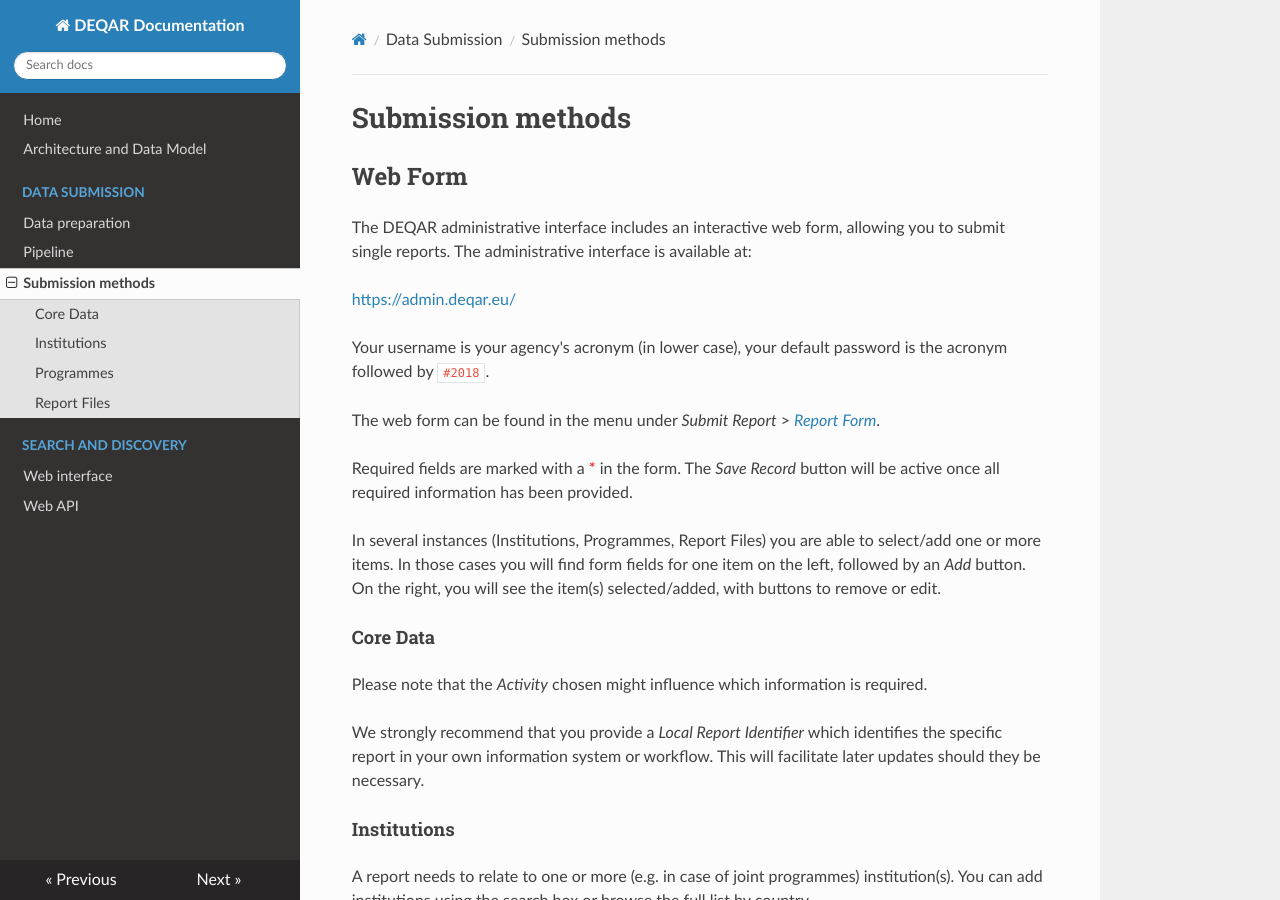
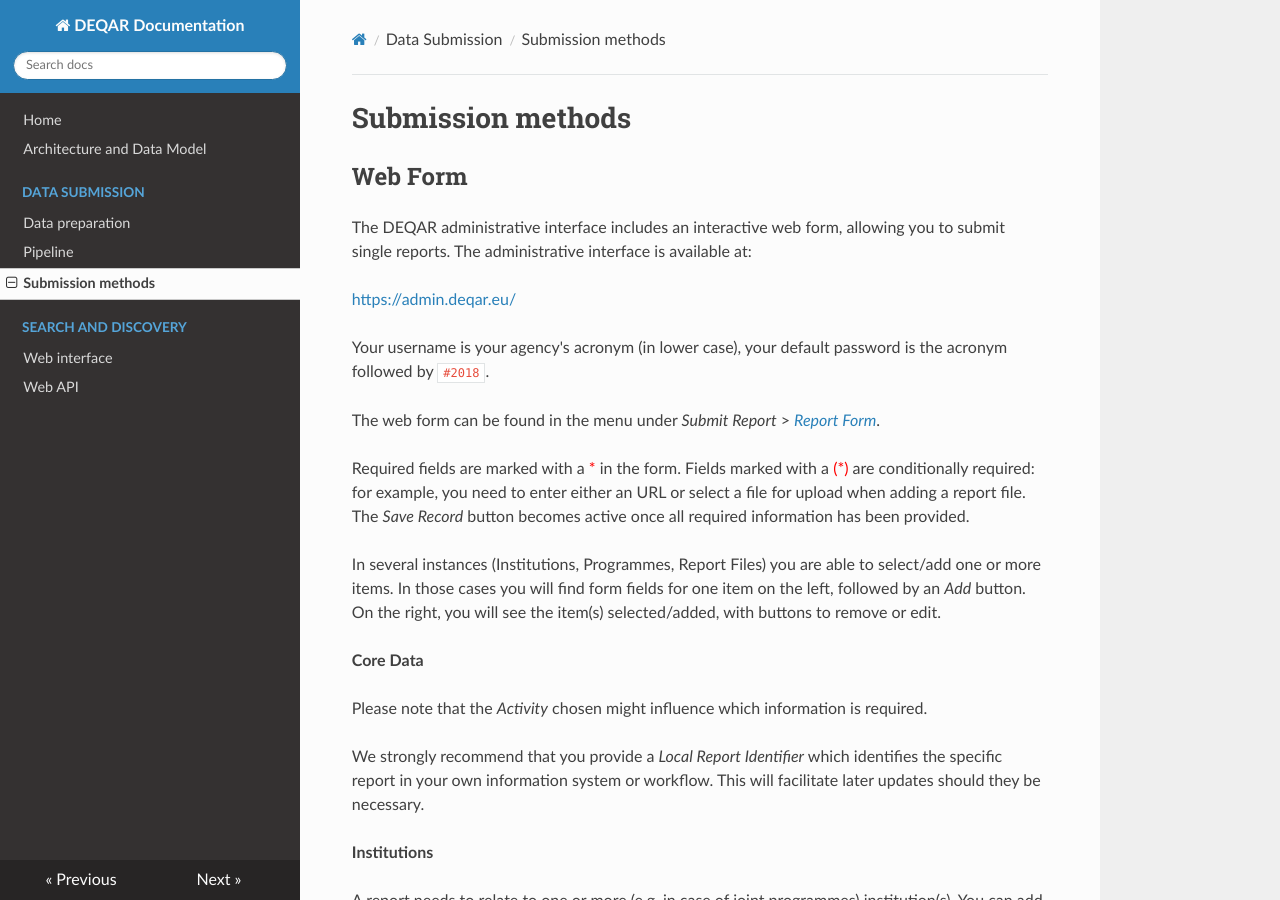
Before and after one commit to EQAR/deqar-docs, an MkDocs documentation site: the page built from docs/submission_methods.md, in a window 1280 px wide and 900 px high. Built offline with MkDocs 1.6.1, drawn with Linux system fonts in a browser that asks for light colours; nearby versions of some CDN libraries; old or Windows-style settings are respelled for this version of MkDocs.

Commit message:
remove headers under Web Form

```diff
--- a/docs/submission_methods.md
+++ b/docs/submission_methods.md
@@ -9,27 +9,27 @@
 
 The web form can be found in the menu under *Submit Report* > *[Report Form](https://admin.deqar.eu/report-form)*.
 
-Required fields are marked with a <span style="color: #f00;">\*</span> in the form. The *Save Record* button will be active once all required information has been provided.
+Required fields are marked with a <span style="color: #f00;">\*</span> in the form. Fields marked with a <span style="color: #f00;">(\*)</span> are conditionally required: for example, you need to enter either an URL or select a file for upload when adding a report file. The *Save Record* button becomes active once all required information has been provided.
 
 In several instances (Institutions, Programmes, Report Files) you are able to select/add one or more items. In those cases you will find form fields for one item on the left, followed by an *Add* button. On the right, you will see the item(s) selected/added, with buttons to remove or edit.
 
-#### Core Data
+**Core Data**
 
 Please note that the *Activity* chosen might influence which information is required.
 
 We strongly recommend that you provide a *Local Report Identifier* which identifies the specific report in your own information system or workflow. This will facilitate later updates should they be necessary.
 
-#### Institutions
+**Institutions**
 
 A report needs to relate to one or more (e.g. in case of joint programmes) institution(s). You can add institutions using the search box or browse the full list by country.
 
-#### Programmes
+**Programmes**
 
 The programme tab will only be active if your report belongs to an activity that is not a purely institutional type.
 
 Fill the form with the required information and then click the *Add Programme* button. If the report concerns several programmes (e.g. clustered evaluation) please repeat the step for all programmes concerned.
 
-#### Report Files
+**Report Files**
 
 Each report may contain one or more report files (for example, the experts' report, a possible summary report and the decision taken might be contained all in one or in separate files).
 
```
